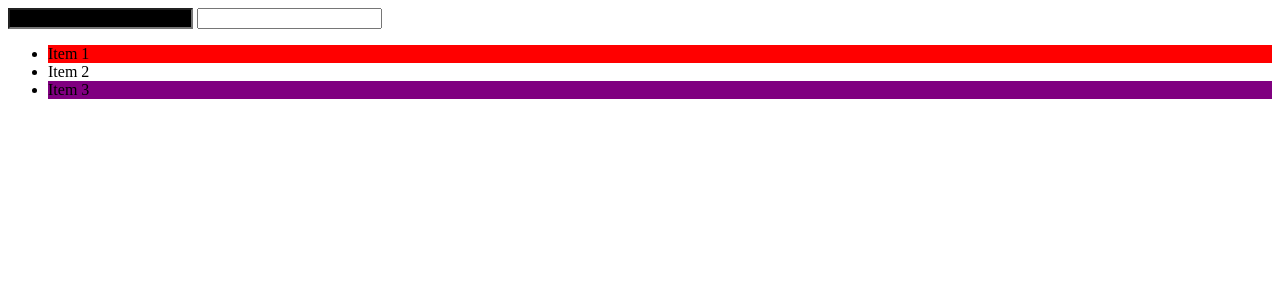
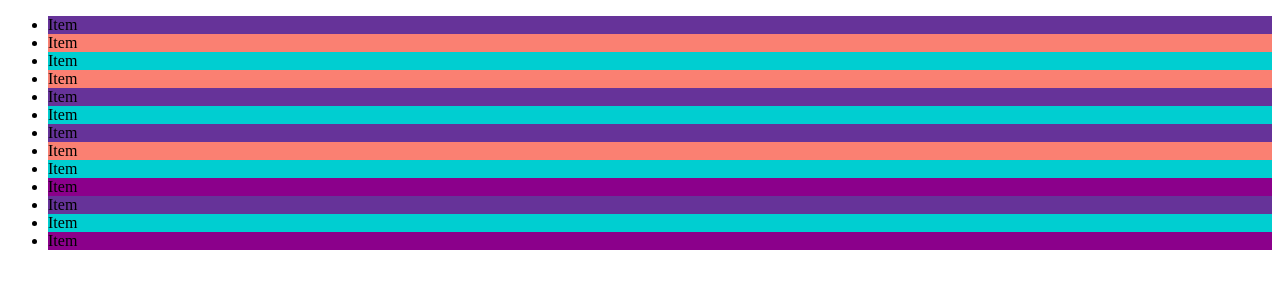
Before and after one commit to WallaceSantana79/CursoHTML-CSS-JS, a plain HTML site: page Aulas/Exercícios-Testes-Aulas/index.html in a window 1280 px wide. Drawn offline with Linux system fonts and the light colour scheme.

Commit message:
Pseudo-classe :nth-child()

```diff
--- a/Aulas/Exercícios-Testes-Aulas/assets/css/styles.css
+++ b/Aulas/Exercícios-Testes-Aulas/assets/css/styles.css
@@ -1,42 +1,15 @@
-.heading{
-    transition: all 1s ease-in-out;
-}
-.heading:hover{
-    background: red;
+ul li:nth-child(odd){
+    background-color: rebeccapurple;
 }
 
-a {
-    color: darkorange;
+ul li:nth-child(even){
+    background-color: salmon;
 }
 
-a:link{
-    color:deeppink
+ul li:nth-child(3n){
+    background-color: darkturquoise;
 }
 
-a:visited{
-    color: cyan;
+ul li:nth-child(3n+10){
+    background-color: darkmagenta;
 }
-
-a:hover{
-    color: darkslateblue;
-    color: white;
-    text-decoration: none;
-}
-
-a:active{
-    color: darkviolet;
-    color: white;
-    text-decoration: none;
-}
-
-.pai .lista li:first-child{
-    background:red
-}
-
-.pai .lista li:last-child{
-    background:purple
-}
-
-input:required {
-    background: black;
-}
--- a/Aulas/Exercícios-Testes-Aulas/index.html
+++ b/Aulas/Exercícios-Testes-Aulas/index.html
@@ -7,14 +7,20 @@
     <link rel="stylesheet" href="./assets\css\styles.css">
 </head>
 <body>
-    <input required>
-    <input>
-    <div class="pai">
-        <ul class="lista">
-            <li>Item 1</li>
-            <li>Item 2</li>
-            <li>Item 3</li>
-        </ul>
-    </div>
+    <ul>
+        <li>Item</li>
+        <li>Item</li>
+        <li>Item</li>
+        <li>Item</li>
+        <li>Item</li>
+        <li>Item</li>
+        <li>Item</li>
+        <li>Item</li>
+        <li>Item</li>
+        <li>Item</li>
+        <li>Item</li>
+        <li>Item</li>
+        <li>Item</li>
+    </ul>
 </body>
 </html>
```
